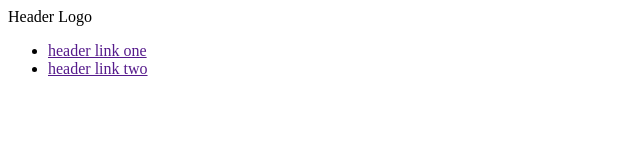
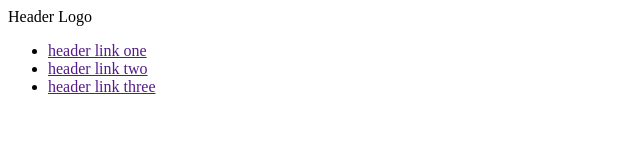
Before and after one commit to claytonjr96/landing-page, a plain HTML site: page index.html in a window 1280 px wide. Shown: the whole page, without its empty margins (0-640 px from the left). Drawn offline with Linux system fonts and the light colour scheme.

```diff
--- a/index.html
+++ b/index.html
@@ -10,6 +10,7 @@
             <ul>
              <li><a href="">header link one</a></li>
              <li><a href="">header link two</a></li>
+             <li><a href="">header link three</a></li>
             </ul>
         </div>
 
```
